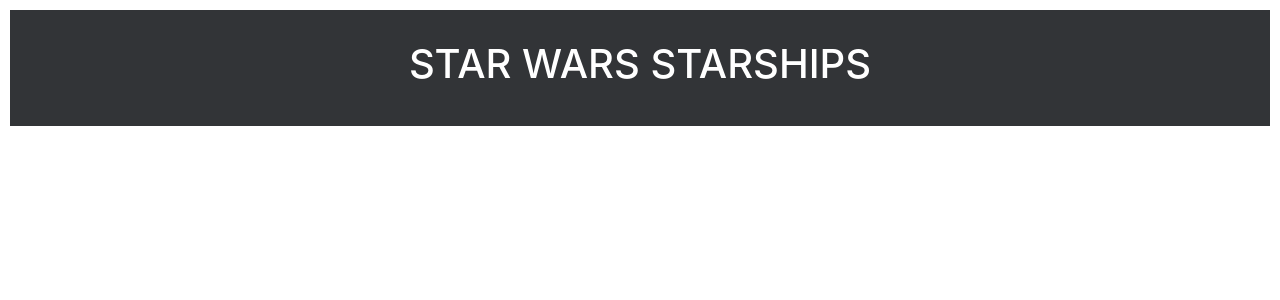
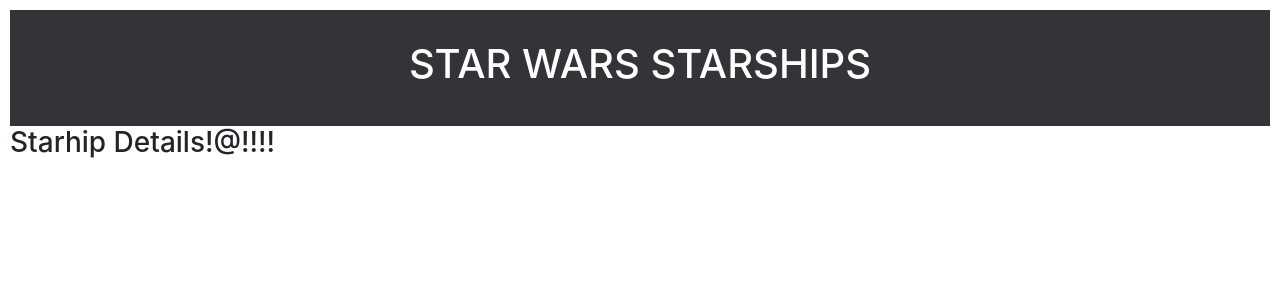
Before and after one commit to AnthonyMadia/reactstwapi, a React (Create React App) app: page /starship-details in a window 1280 px wide. Before the commit this address had no page. Shown: the top 300 px of the page. Built offline with nearby package versions, Linux system fonts and the light colour scheme.

Commit message:
Add route and link for starship details

```diff
--- a/src/App.js
+++ b/src/App.js
@@ -3,6 +3,7 @@
 import { useState } from 'react';
 import NavBar from './components/NavBar/NavBar';
 import StarshipList from './pages/StarshipList/StarshipList';
+import StarshipDetails from './pages/StarshipDetails/StarshipDetails';
 
 function App() {
 
@@ -16,6 +17,7 @@
       <NavBar />
       <Routes>
         <Route path="" element={<StarshipList />} />
+        <Route path="/starship-details" element={<StarshipDetails />} />
       </Routes>
     </>
   );
--- a/src/pages/StarshipDetails/StarshipDetails.jsx
+++ b/src/pages/StarshipDetails/StarshipDetails.jsx
@@ -1,6 +1,6 @@
 import { useState, useEffect } from 'react'
 
-const StarShipDetails = (props) => {
+const StarshipDetails = (props) => {
 
     const [shipDetails, setShipDetails] = useState({})
 
@@ -11,10 +11,10 @@
     return (
         <>
             <div>
-                <h3>Class Details</h3>
+                <h3>Starhip Details!@!!!!</h3>
             </div>
         </>
      );
 }
 
-export default StarShipDetails;
+export default StarshipDetails;
--- a/src/pages/StarshipList/StarshipList.jsx
+++ b/src/pages/StarshipList/StarshipList.jsx
@@ -16,7 +16,7 @@
         <>
             <div className="icon-container">
                 {starships.map((ship, idx) => (
-                    <Link key={idx} state={{ship}} to="">
+                    <Link key={idx} state={{ship}} to="/starship-details">
                         <div id="classDiv" className="card" >
                             {ship.name}
                         </div>
```
